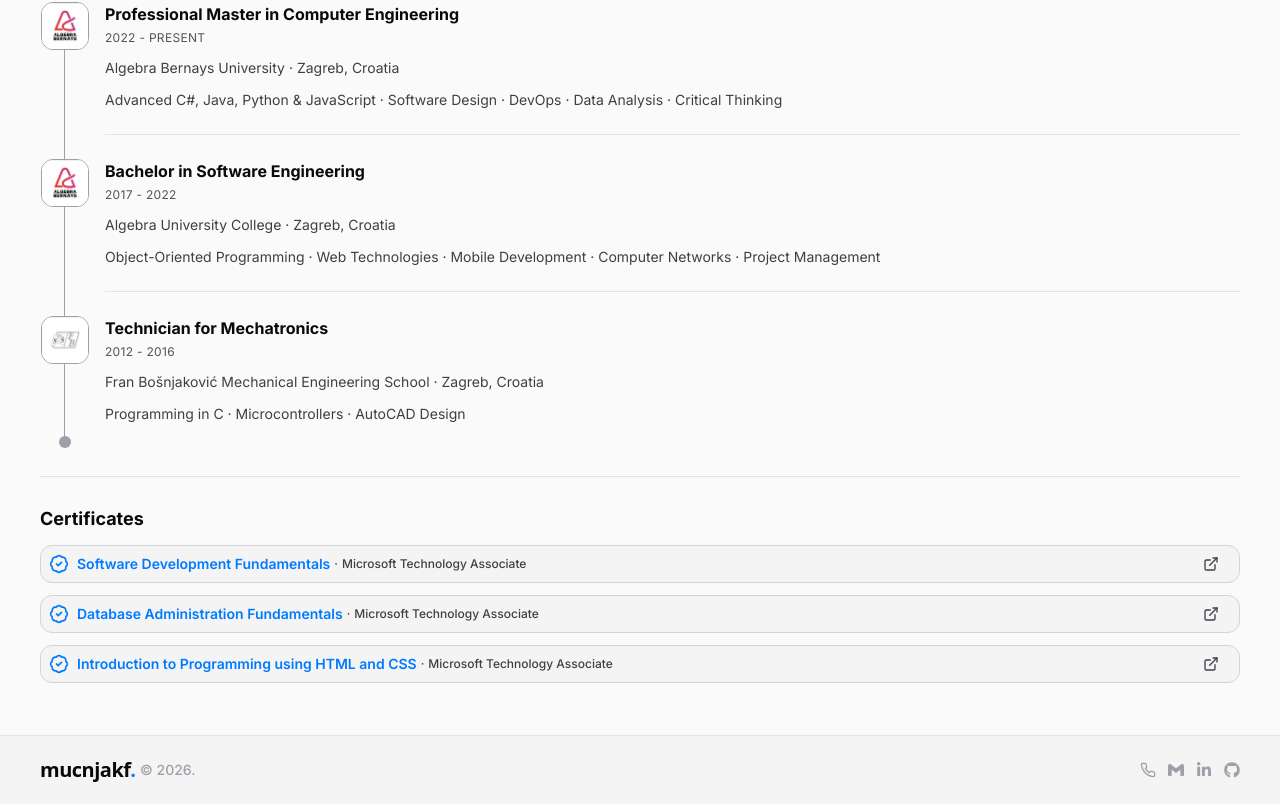
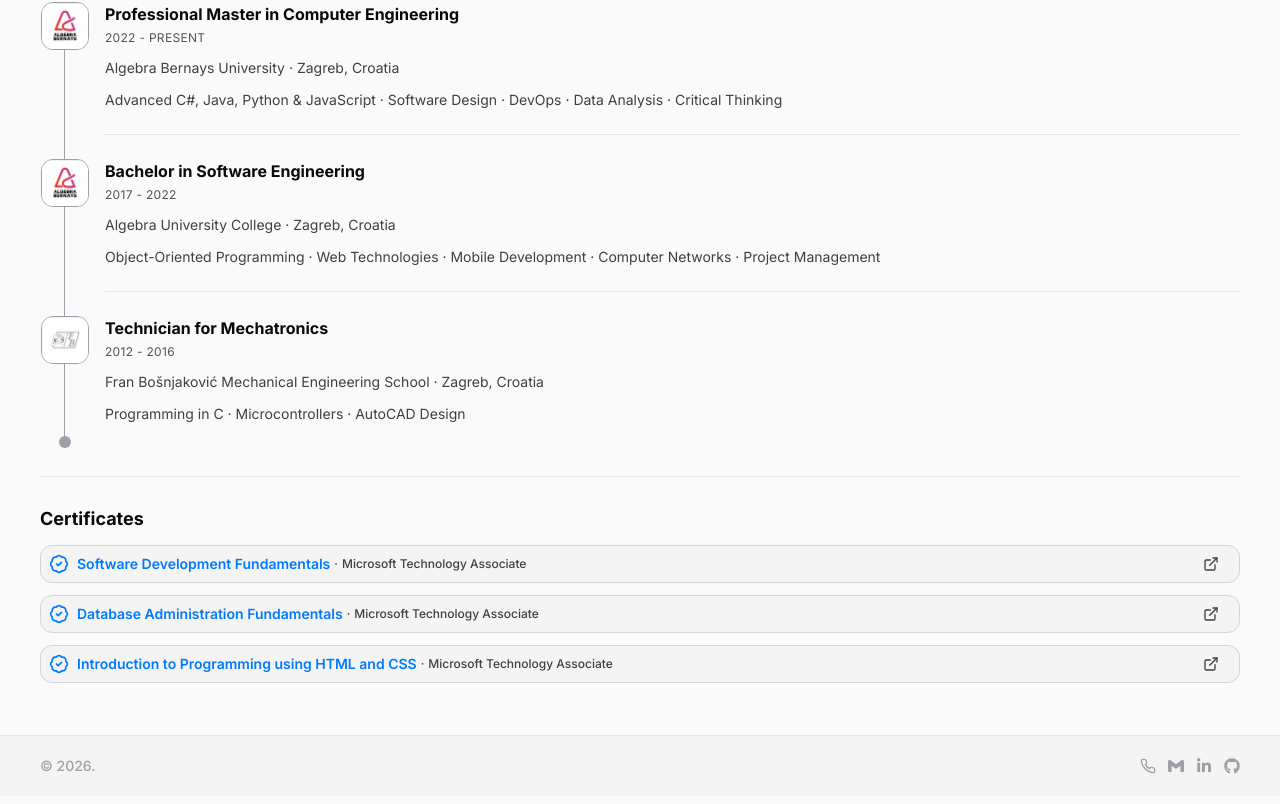
Before and after one commit to mucnjakf/Portfolio, a React (Vite) app: page / in a window 1280 px wide. Shown: the part 5969-6773 px from the top of the page. Built offline with nearby package versions, Linux system fonts and the light colour scheme.

Commit message:
Remove NavBrand component from Footer for cleaner layout

```diff
--- a/src/components/navigation/Footer.tsx
+++ b/src/components/navigation/Footer.tsx
@@ -2,14 +2,12 @@ import IconLinkFlat from "../button/IconLinkFlat";
 import { FaGithub, FaLinkedinIn } from "react-icons/fa";
 import { SiGmail } from "react-icons/si";
 import { LuPhone } from "react-icons/lu";
-import NavBrand from "./NavBrand.tsx";
 
 function Footer() {
   return (
     <footer className="w-full bg-zinc-100 dark:bg-zinc-900">
       <div className="mx-auto flex w-full max-w-[1300px] items-center justify-between px-4 py-5 min-[650px]:px-10">
         <div className="flex items-center text-sm font-medium text-zinc-400 dark:text-zinc-600">
-          <NavBrand />
           &copy; {new Date().getFullYear()}.
         </div>
 
```
